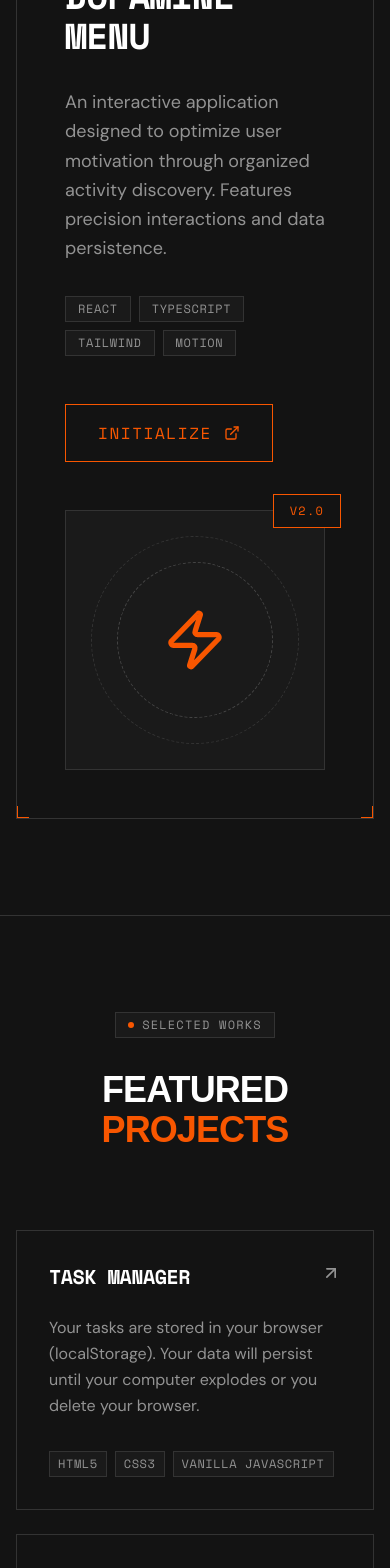
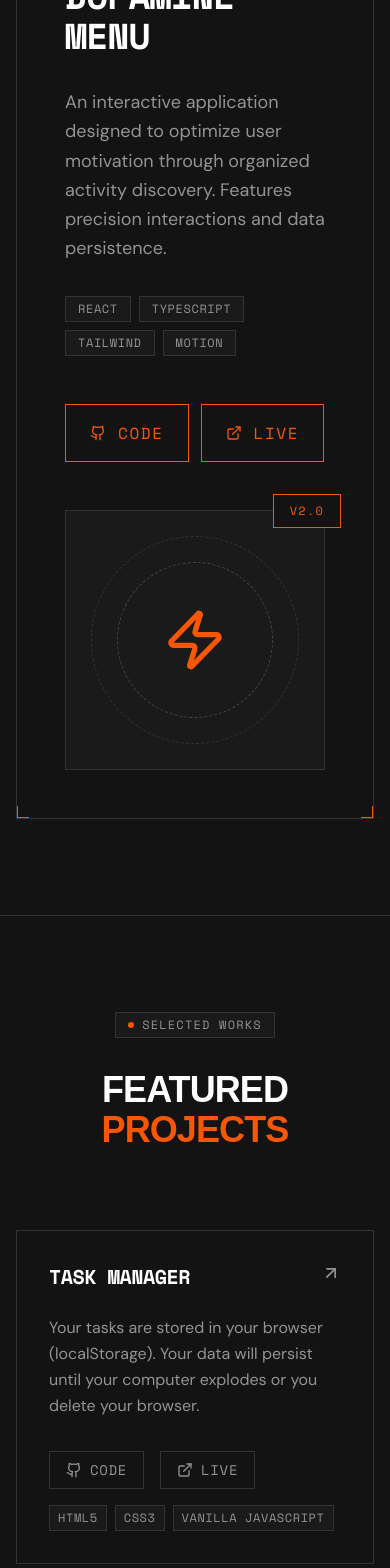
Before and after one commit to neelpatel6262/neel-patel-frontend-developer, a React (Vite) app: page / in a window 390 px wide. Shown: the part 2721-4289 px from the top of the page. Built offline with nearby package versions, Linux system fonts and the light colour scheme; a web font is replaced by a local one.

Commit message:
Update all section hover effects

```diff
--- a/src/components/Blog.tsx
+++ b/src/components/Blog.tsx
@@ -63,12 +63,10 @@ export function Blog({ theme = 'dark' }: BlogProps) {
               initial={{ opacity: 0, y: 50 }}
               animate={isInView ? { opacity: 1, y: 0 } : {}}
               transition={{ duration: 0.6, delay: 0.3 + index * 0.1 }}
-              whileHover={{ y: -5 }}
               className="group block"
             >
               <div className={`relative p-8 ${theme === 'light' ? 'bg-white border border-gray-300' : 'bg-[#131313] border border-[#333]'} hover:border-[var(--primary)] transition-all duration-300`}>
-                {/* Hover Effect Background */}
-                <div className="absolute inset-0 bg-[var(--primary)]/5 opacity-0 group-hover:opacity-100 transition-opacity duration-300" />
+                {/* Hover Effect Background - Removed to match other sections */}
 
                 <div className="relative z-10 flex flex-col h-full">
                   <div className="flex items-start justify-between gap-3 mb-6">
--- a/src/components/NotionSection.tsx
+++ b/src/components/NotionSection.tsx
@@ -18,7 +18,7 @@ export function NotionSection({ theme = 'dark' }: NotionSectionProps) {
           initial={{ opacity: 0, y: 50 }}
           animate={isInView ? { opacity: 1, y: 0 } : {}}
           transition={{ duration: 0.8 }}
-          className={`relative p-12 md:p-16 ${theme === 'light' ? 'bg-white border border-gray-300' : 'bg-[#131313] border border-[#333]'} shadow-lg`}
+          className={`relative p-12 md:p-16 ${theme === 'light' ? 'bg-white border border-gray-300' : 'bg-[#131313] border border-[#333]'} hover:border-[var(--primary)] transition-all duration-300 shadow-lg`}
         >
            {/* Decorative pattern */}
            <div className="absolute inset-0 opacity-[0.02]"
--- a/src/components/Projects.tsx
+++ b/src/components/Projects.tsx
@@ -1,7 +1,7 @@
 import { motion } from 'motion/react';
 import { useInView } from 'motion/react';
 import { useRef } from 'react';
-import { ExternalLink, ArrowUpRight } from 'lucide-react';
+import { ExternalLink, Github, ArrowUpRight } from 'lucide-react';
 
 interface ProjectsProps {
   theme?: 'light' | 'dark';
@@ -16,20 +16,24 @@ export function Projects({ theme = 'dark' }: ProjectsProps) {
       title: 'Task Manager',
       description: 'Your tasks are stored in your browser (localStorage). Your data will persist until your computer explodes or you delete your browser.',
       tech: ['HTML5', 'CSS3', 'Vanilla JavaScript'],
-      link: 'https://task-manager-eight-wheat-77.vercel.app/',
+      github: 'https://github.com/neelpatel6262/task-manager',
+      vercel: 'https://task-manager-eight-wheat-77.vercel.app/',
     },
     {
       title: 'AGNCI Webflow Template',
       description: 'A minimal and elegant portfolio website featuring smooth transitions and responsive design.',
       tech: ['HTML5', 'CSS3', 'Responsive Website'],
-      link: 'https://agnci-webflow-html-template.vercel.app/',
+      github: 'https://github.com/neelpatel6262/AGNCI-Webflow-HTML-Template',
+      vercel: 'https://agnci-webflow-html-template.vercel.app/',
     },
     {
       title: 'ElectrifyLabs Landing Page',
       description: 'A static website built with pure HTML5 and CSS3, created as a practice project to improve design-to-code conversion skills.',
       tech: ['HTML5', 'CSS3', 'Using My Own Figma Design'],
-      link: 'https://electrifylabs-home-page.vercel.app/',
+      github: 'https://github.com/neelpatel6262/electrifylabs-home-page',
+      vercel: 'https://electrifylabs-home-page.vercel.app/',
     },
+
   ];
 
   return (
@@ -59,32 +63,49 @@ export function Projects({ theme = 'dark' }: ProjectsProps) {
 
         <div className="grid grid-cols-1 md:grid-cols-2 lg:grid-cols-3 gap-6">
           {projects.map((project, index) => (
-            <motion.a
+            <motion.div
               key={project.title}
-              href={project.link}
-              target="_blank"
-              rel="noopener noreferrer"
               initial={{ opacity: 0, y: 50 }}
               animate={isInView ? { opacity: 1, y: 0 } : {}}
               transition={{ duration: 0.6, delay: 0.3 + index * 0.1 }}
-              whileHover={{ y: -5 }}
-              className="group block h-full"
+              className="block h-full"
             >
               <div className={`relative h-full p-8 ${theme === 'light' ? 'bg-white border border-gray-300' : 'bg-[#131313] border border-[#333]'} hover:border-[var(--primary)] transition-all duration-300 flex flex-col`}>
-                {/* Hover Effect Background */}
-                <div className="absolute inset-0 bg-[var(--primary)]/5 opacity-0 group-hover:opacity-100 transition-opacity duration-300" />
+
 
                 <div className="relative z-10 flex flex-col h-full">
                   <div className="flex items-start justify-between gap-3 mb-6">
-                    <h3 className={`text-xl font-bold group-hover:text-[var(--primary)] transition-colors duration-300 font-mono uppercase tracking-tight ${theme === 'light' ? 'text-black' : 'text-white'}`}>
+                    <h3 className={`text-xl font-bold transition-colors duration-300 font-mono uppercase tracking-tight ${theme === 'light' ? 'text-black' : 'text-white'}`}>
                       {project.title}
                     </h3>
-                    <ArrowUpRight className={`w-5 h-5 group-hover:text-[var(--primary)] group-hover:translate-x-1 group-hover:-translate-y-1 transition-all duration-300 flex-shrink-0 ${theme === 'light' ? 'text-gray-700' : 'text-[#939393]'}`} />
+                    <ArrowUpRight className={`w-5 h-5 transition-all duration-300 flex-shrink-0 ${theme === 'light' ? 'text-gray-700' : 'text-[#939393]'}`} />
                   </div>
 
                   <p className={`leading-relaxed mb-8 flex-grow font-light ${theme === 'light' ? 'text-gray-700' : 'text-[#939393]'}`}>
                     {project.description}
                   </p>
+
+                  {/* Links */}
+                  <div className="flex gap-4 mb-4">
+                    <a
+                      href={project.github}
+                      target="_blank"
+                      rel="noopener noreferrer"
+                      className={`flex items-center gap-2 px-4 py-2 rounded border transition-all duration-300 ${theme === 'light' ? 'border-gray-300 text-gray-700 hover:bg-[var(--primary)] hover:text-[#131313]' : 'border-[#333] text-[#939393] hover:bg-[var(--primary)] hover:text-[#131313]'}`}
+                    >
+                      <Github className="w-4 h-4" />
+                      <span className="text-sm font-mono uppercase tracking-wider">Code</span>
+                    </a>
+                    <a
+                      href={project.vercel}
+                      target="_blank"
+                      rel="noopener noreferrer"
+                      className={`flex items-center gap-2 px-4 py-2 rounded border transition-all duration-300 ${theme === 'light' ? 'border-gray-300 text-gray-700 hover:bg-[var(--primary)] hover:text-[#131313]' : 'border-[#333] text-[#939393] hover:bg-[var(--primary)] hover:text-[#131313]'}`}
+                    >
+                      <ExternalLink className="w-4 h-4" />
+                      <span className="text-sm font-mono uppercase tracking-wider">Live</span>
+                    </a>
+                  </div>
 
                   {/* Tech stack */}
                   <div className="flex flex-wrap gap-2 mt-auto">
@@ -99,7 +120,7 @@ export function Projects({ theme = 'dark' }: ProjectsProps) {
                   </div>
                 </div>
               </div>
-            </motion.a>
+            </motion.div>
           ))}
         </div>
       </div>
--- a/src/components/VibeCodingProject.tsx
+++ b/src/components/VibeCodingProject.tsx
@@ -1,7 +1,7 @@
 import { motion } from 'motion/react';
 import { useInView } from 'motion/react';
 import { useRef } from 'react';
-import { ExternalLink, Sparkles, Zap } from 'lucide-react';
+import { ExternalLink, Github, Zap } from 'lucide-react';
 
 interface VibeCodingProjectProps {
   theme?: 'light' | 'dark';
@@ -36,15 +36,11 @@ export function VibeCodingProject({ theme = 'dark' }: VibeCodingProjectProps) {
           FEATURED <span className="text-[var(--primary)]">EXPERIENCE</span>
         </motion.h2>
 
-        <motion.a
-          href="https://dopamine-menu-app.vercel.app/"
-          target="_blank"
-          rel="noopener noreferrer"
+        <div
           initial={{ opacity: 0, y: 50 }}
           animate={isInView ? { opacity: 1, y: 0 } : {}}
           transition={{ duration: 0.8, delay: 0.3 }}
-          whileHover={{ y: -5 }}
-          className="group block max-w-5xl mx-auto"
+          className="max-w-5xl mx-auto"
         >
           <div className={`relative p-12 ${theme === 'light' ? 'bg-white border border-gray-300' : 'bg-[#131313] border border-[#333]'} hover:border-[var(--primary)] transition-all duration-500`}>
              {/* Corner accents */}
@@ -81,10 +77,24 @@ export function VibeCodingProject({ theme = 'dark' }: VibeCodingProjectProps) {
                 </div>
 
                 <div className="flex items-center gap-3 pt-4">
-                  <div className={`px-8 py-4 border border-[var(--primary)] text-[var(--primary)] font-mono uppercase tracking-widest flex items-center gap-3 hover:bg-[var(--primary)] hover:text-[#131313] transition-all duration-300 cursor-pointer ${theme === 'light' ? 'bg-white' : 'bg-[#131313]'}`}>
-                    <span>Initialize</span>
+                  <a
+                    href="https://github.com/neelpatel6262/dopamine-menu-app"
+                    target="_blank"
+                    rel="noopener noreferrer"
+                    className={`px-6 py-4 border border-[var(--primary)] text-[var(--primary)] font-mono uppercase tracking-widest flex items-center gap-3 transition-all duration-300 ${theme === 'light' ? 'bg-white hover:bg-[var(--primary)] hover:text-[#131313]' : 'bg-[#131313] hover:bg-[var(--primary)] hover:text-[#131313]'}`}
+                  >
+                    <Github className="w-4 h-4" />
+                    <span>Code</span>
+                  </a>
+                  <a
+                    href="https://dopamine-menu-app.vercel.app/"
+                    target="_blank"
+                    rel="noopener noreferrer"
+                    className={`px-6 py-4 border border-[var(--primary)] text-[var(--primary)] font-mono uppercase tracking-widest flex items-center gap-3 transition-all duration-300 ${theme === 'light' ? 'bg-white hover:bg-[var(--primary)] hover:text-[#131313]' : 'bg-[#131313] hover:bg-[var(--primary)] hover:text-[#131313]'}`}
+                  >
                     <ExternalLink className="w-4 h-4" />
-                  </div>
+                    <span>Live</span>
+                  </a>
                 </div>
               </div>
 
@@ -123,7 +133,7 @@ export function VibeCodingProject({ theme = 'dark' }: VibeCodingProjectProps) {
               </div>
             </div>
           </div>
-        </motion.a>
+        </div>
       </div>
     </section>
   );
```
